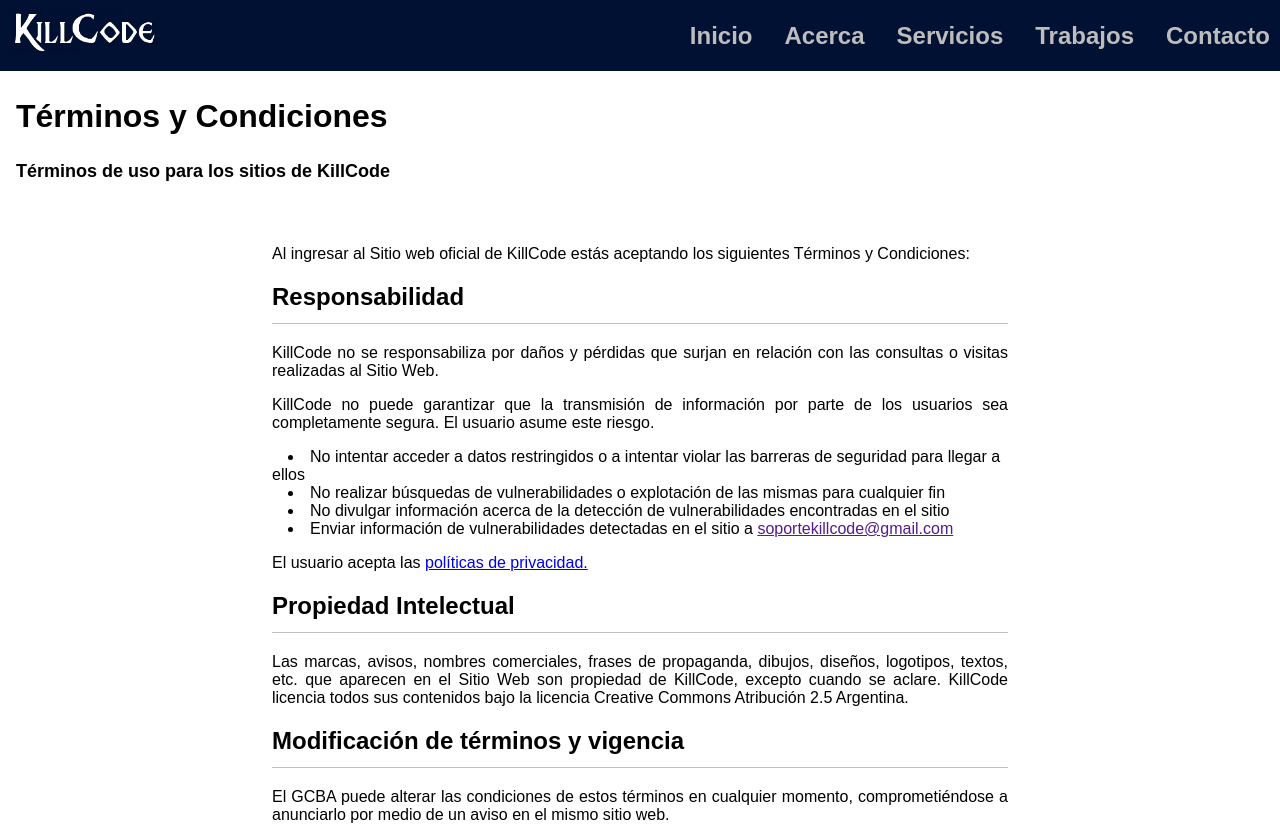
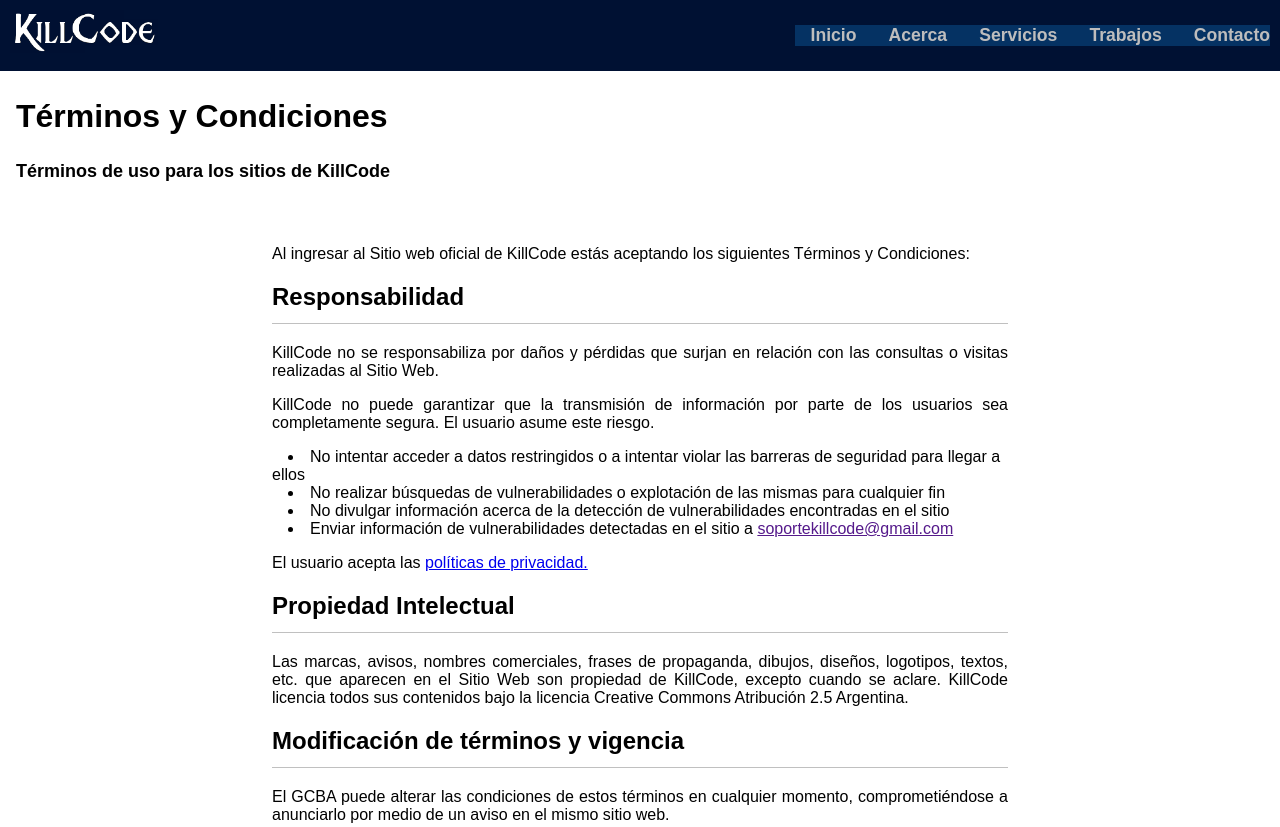
Before and after one commit to tefsantana/ISPC-Fullstack-KillCode, a plain HTML site: page view/html/terminos-y-condiciones.html in a window 1280 px wide. Shown: the top 827 px of the page. Drawn offline with Linux system fonts and the light colour scheme.

Commit message:
Sigo agregando correcciones

```diff
--- a/view/css/presupuestos.css
+++ b/view/css/presupuestos.css
@@ -29,6 +29,7 @@ button{
 button:hover{
     background-color: rgb(110, 81, 243);
 }
+
 
 .container{
     max-width: 1400px;
@@ -137,33 +138,7 @@ header a:hover{
     background-color: var(--five-color);
   }
 
-  /**************** Menu Responsive ****************/
-  @media screen and (min-width:769px) {
-    .menu-btn {
-      display: none;
-    }
 
-    .menu {
-      position: static;
-      width: auto;
-      flex-direction: row;
-      background-color: var(--second-color);
-      opacity: 1;
-      pointer-events: auto;
-    }
-
-    .menu a {
-      padding: 0 1rem;
-    }
-
-    .menu a:hover {
-      background-color: transparent;
-    }
-
-    .menu a:last-child {
-      padding-right: 0;
-    }
-  }
 
   /************ Navbar ************/
   .header {
@@ -198,15 +173,7 @@ header a:hover{
     margin-bottom: 3px;
   }
 
-  /**************** Navbar Responsive ****************/
-  @media screen and (max-width: 1024px) {
-    .header {
-      position: sticky;
-      top: 0;
-      padding: .5rem;
 
-    }
-  }
 
 
 #nuestrosPresupuestos{
@@ -257,7 +224,7 @@ header a:hover{
 #opcionesPresupuestos .opcion:nth-child(2){
     background-image: linear-gradient(
         0deg,
-        rgba(0,0,0,.5),
+        rgba(0, 0, 0, 0.5),
         rgba(0,0,0,.5)
     )
     ,url(../assets/pequeaempresa.png);
@@ -401,3 +368,39 @@ header a:hover{
 
   }
 }
+/**************** Menu Responsive ****************/
+  @media screen and (min-width:769px) {
+    .menu-btn {
+      display: none;
+    }
+
+    .menu {
+      position: static;
+      width: auto;
+      flex-direction: row;
+      background-color: var(--second-color);
+      opacity: 1;
+      pointer-events: auto;
+    }
+
+    .menu a {
+      padding: 0 1rem;
+    }
+
+    .menu a:hover {
+      background-color: transparent;
+    }
+
+    .menu a:last-child {
+      padding-right: 0;
+    }
+  }
+   /**************** Navbar Responsive ****************/
+  @media screen and (max-width: 1024px) {
+    .header {
+      position: sticky;
+      top: 0;
+      padding: .5rem;
+
+    }
+  }
--- a/view/css/styles-pruebas.css
+++ b/view/css/styles-pruebas.css
@@ -50,9 +50,6 @@ body {
   max-width: var(--max-width);
 }
 
-
-/* *************** Menu **************** */
-
 .menu-btn {
   outline: thin solid var(--third-color);
   border: 0;
@@ -66,12 +63,13 @@ body {
 
 .menu {
   position: fixed;
+  height: calc(100% - 15.8%);
   left: 0;
   top: var(--header-height);
   width: 100%;
   display: flex;
   flex-direction: column;
-  background-color: var(--second-color);
+  background-color: var(--seven-color);
   opacity: 0;
   pointer-events: none;
   transition: opacity .5s ease;
@@ -79,7 +77,7 @@ body {
 
 .menu a {
   padding: 1rem;
-  font-size: 1.5rem;
+  font-size: 1.1rem;
   font-weight: bold;
   text-align: center;
   text-decoration: none;
@@ -94,33 +92,6 @@ body {
 .menu a:hover {
   color: var(--white-color);
   background-color: var(--five-color);
-}
-
-
-@media screen and (min-width:1024px) {
-  .menu-btn {
-    display: none;
-  }
-
-  .menu {
-    position: static;
-    width: auto;
-    flex-direction: row;
-    opacity: 1;
-    pointer-events: auto;
-  }
-
-  .menu a {
-    padding: 0 1rem;
-  }
-
-  .menu a:hover {
-    background-color: transparent;
-  }
-
-  .menu a:last-child {
-    padding-right: 0;
-  }
 }
 
 
@@ -150,6 +121,39 @@ body {
 
 .icon {
   width: 60%;
+}
+
+.alarm {
+  width: 18px;
+  margin-bottom: 3px;
+}
+
+
+
+@media screen and (min-width:1024px) {
+  .menu-btn {
+    display: none;
+  }
+
+  .menu {
+    position: static;
+    width: auto;
+    flex-direction: row;
+    opacity: 1;
+    pointer-events: auto;
+  }
+
+  .menu a {
+    padding: 0 1rem;
+  }
+
+  .menu a:hover {
+    background-color: transparent;
+  }
+
+  .menu a:last-child {
+    padding-right: 0;
+  }
 }
 
 /**************** Navbar Responsive ****************/
--- a/view/html/terminos-y-condiciones.html
+++ b/view/html/terminos-y-condiciones.html
@@ -25,9 +25,9 @@
         </svg>
       </button>
       <nav class="menu">
-        <a href="#inicio">Inicio</a>
+        <a href="index.html">Inicio</a>
         <a href="#welcome-section">Acerca</a>
-        <a href="#services">Servicios</a>
+        <a href="presupuestos.html">Servicios</a>
         <a href="#projects">Trabajos</a>
         <a href="#contact">Contacto</a>
       </nav>
```
Also changed, not shown: view/html/presupuestos.html (+4 -4 lines).
